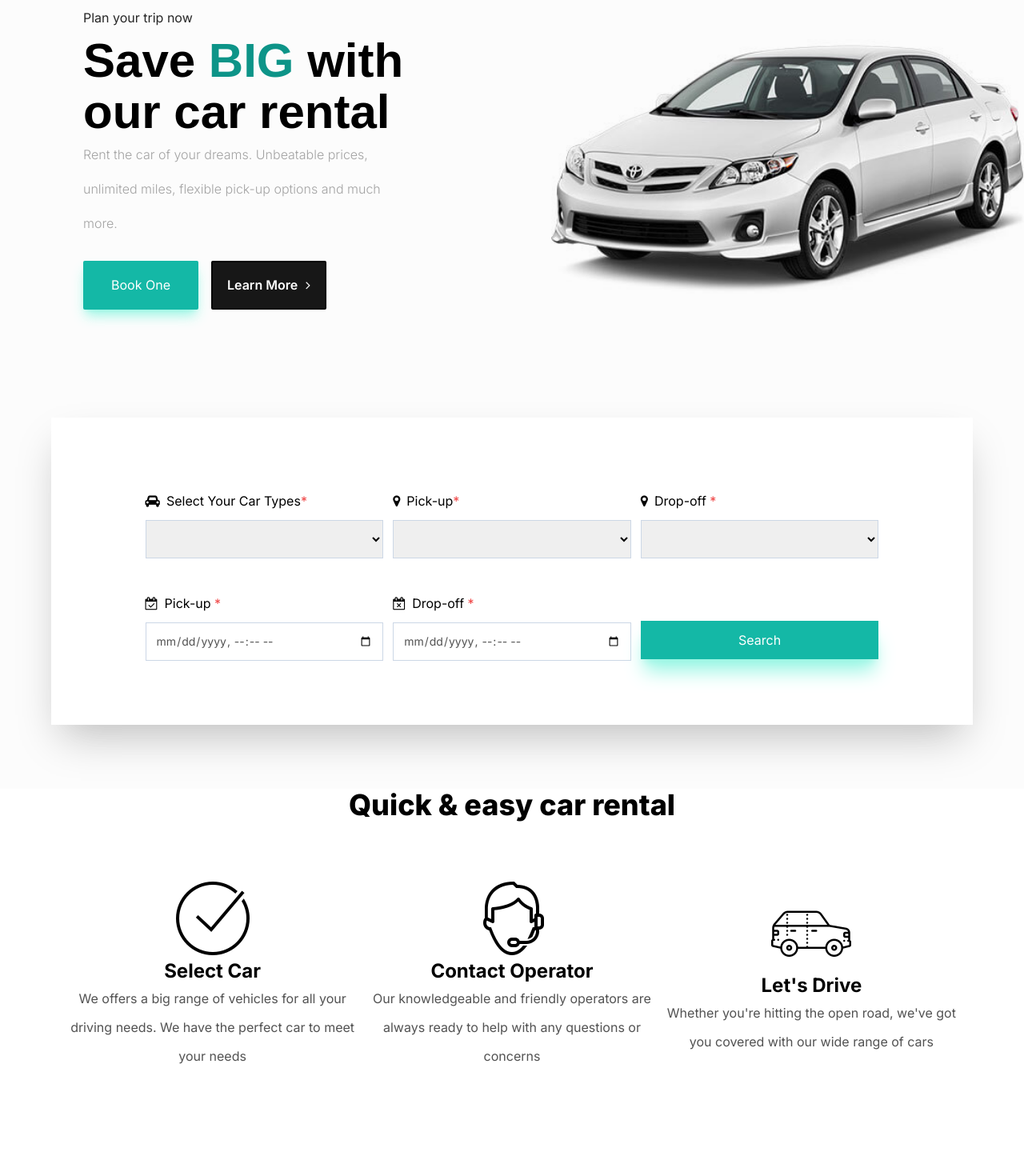
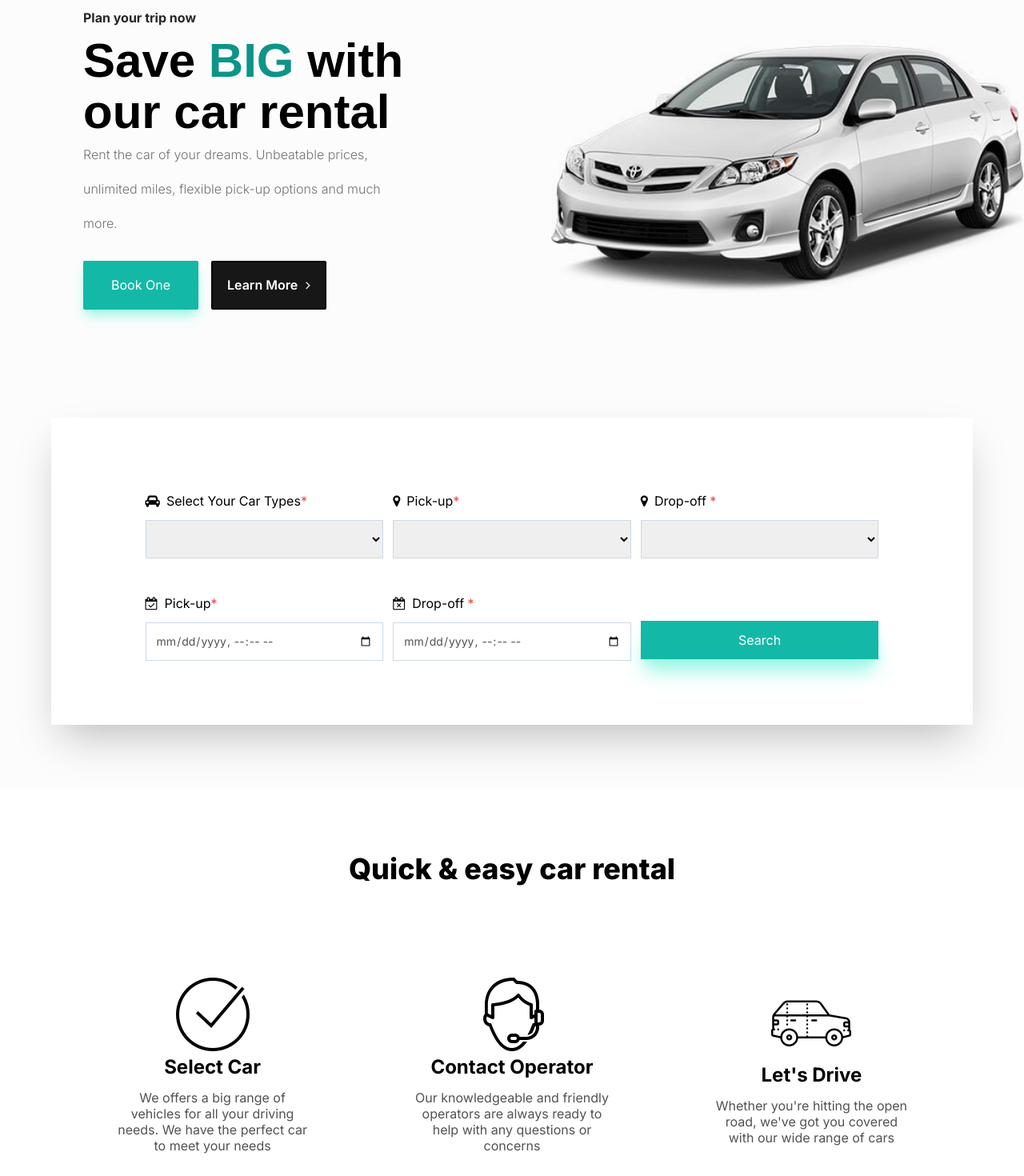
Before and after one commit to sepehrbeyranvand/lent-cars, a Next.js app: page / in a window 1280 px wide. Shown: the part 230-1700 px from the top of the page at 80% size. Before the commit the page ends 1584 px from the top, so only its background shows below. Built offline with nearby package versions, Linux system fonts and the light colour scheme.

Commit message:
set states

```diff
--- a/src/app/page.js
+++ b/src/app/page.js
@@ -10,9 +10,9 @@ export default function Home() {
         <div className='bg-[#fafafaa8]'>
         <section className='flex items-center h-[82vh]'>
           <div className='basis-1/2 p-2 leading-[2.7rem] ms-24'>
-            <p className='text-neutral-800'>Plan your trip now</p>
+            <p className='font-bold text-neutral-800'>Plan your trip now</p>
             <h1 className='text-6xl leading-[4rem] font-extrabold w-[70%]'>Save <span className='text-teal-600 font-extrabold'>BIG</span> with our car rental</h1>
-            <p className=' text-neutral-400 font-light w-[70%]'>Rent the car of your dreams. Unbeatable prices, unlimited miles, flexible pick-up options and much more.</p>
+            <p className=' text-neutral-500 font-light w-[70%]'>Rent the car of your dreams. Unbeatable prices, unlimited miles, flexible pick-up options and much more.</p>
             <div className='flex gap-x-4 mt-6'>
               <button className='text-white bg-teal-500 p-[.45rem] rounded-sm w-36 shadow-lg shadow-teal-200 hover:bg-teal-600 transition .4s ease-in-out duration-200'>Book One</button>
               <button className='text-white bg-neutral-900 p-[.45rem] rounded-sm w-36 hover:bg-white hover:text-black transition .5s ease-in-out duration-300 border-2 font-semibold border-black outline-none'>Learn More <i className='fa fa-angle-right ms-[.378rem]'></i></button>
--- a/src/components/easyGet.jsx
+++ b/src/components/easyGet.jsx
@@ -4,16 +4,18 @@ import trip from "../assets/trip.png";
 import Image from "next/image";
 
 export default function EasyGet() {
+
+
   return (
-    <div>
+    <div className="mt-20">
       <h1 className="text-center text-4xl font-extrabold">
         Quick & easy car rental
       </h1>
-      <div className="flex flex-wrap justify-center items-center p-4 mt-14">
+      <div className="flex flex-wrap justify-center items-center p-4 mt-24">
         <div className="flex flex-col leading-9  w-[30%] justify-center items-center">
           <Image src={accept} />
           <h1 className="text-2xl font-bold">Select Car</h1>
-          <p className="text-center text-neutral-600">
+          <p className="text-center w-[65%] my-3 leading-5 text-neutral-600">
             We offers a big range of vehicles for all your driving needs. We
             have the perfect car to meet your needs
           </p>
@@ -21,7 +23,7 @@ export default function EasyGet() {
         <div className="flex flex-col leading-9  w-[30%] justify-center items-center">
           <Image src={serviceAgent} />
           <h1 className="text-2xl font-bold">Contact Operator</h1>
-          <p className="text-center text-neutral-600">
+          <p className="text-center w-[65%] my-3 leading-5 text-neutral-600">
             Our knowledgeable and friendly operators are always ready to help
             with any questions or concerns
           </p>
@@ -29,7 +31,7 @@ export default function EasyGet() {
         <div className="flex flex-col leading-9  w-[30%] justify-center items-center">
           <Image src={trip} />
           <h1 className="text-2xl font-bold">Let's Drive</h1>
-          <p className="text-center text-neutral-600">
+          <p className="text-center w-[65%] my-3 leading-5 text-neutral-600">
             Whether you're hitting the open road, we've got you covered with our
             wide range of cars
           </p>
--- a/src/components/getCar.jsx
+++ b/src/components/getCar.jsx
@@ -1,4 +1,18 @@
+"use client"
+import { useState } from "react";
+
 export default function GetCar() {
+  //Variables
+  const [carType,setCarType] = useState('')
+  const [pickUpCity,setPickUpCity] = useState('')
+  const [dropOfCity,setDropOfCity] = useState('')
+  const [pickUpTime,setPickUpTime] = useState('')
+  const [dropOfTime,setDropOfTime] = useState('')
+
+  //End Variables
+
+
+
   return (
     <div className="flex justify-center items-center">
       <div className=" p-20 w-[90%] shadow-2xl mb-[5rem] bg-white">
@@ -8,13 +22,13 @@ export default function GetCar() {
               <i className="fa fa-car text-xl me-2"></i>Select Your Car Types
               <span className="text-red-500">*</span>
             </label>
-           <select className="border border-1 border-[#ccd7e6] outline-none p-3 placeholder:text-[#ababab]" name="" id="">
+           <select value={carType} className="border border-1 border-[#ccd7e6] outline-none p-3 placeholder:text-[#ababab]" name="" id="">
               <option value=""></option>
-              <option value="Tehran">Mercedes Benz Charger</option>
-              <option value="Isfahan">Fiat Volt</option>
-              <option value="Mashhad">Ferrari Golf</option>
-              <option value="Karaj">Jaguar Challenger</option>
-              <option value="Yazd">Kia Element</option>
+              <option value="Mercedes Benz Charger">Mercedes Benz Charger</option>
+              <option value="Fiat Volt">Fiat Volt</option>
+              <option value="Ferrari Golf">Ferrari Golf</option>
+              <option value="Jaguar Challenger">Jaguar Challenger</option>
+              <option value="Kia Element">Kia Element</option>
             </select>
           </div>
           <div className="flex flex-col w-[30%]">
@@ -23,6 +37,7 @@ export default function GetCar() {
               <span className="text-red-500">*</span>
             </label>
             <select
+            value={pickUpCity}
              className="border border-1 border-[#ccd7e6] outline-none p-3 placeholder:text-[#ababab]"
               name=""
               id=""
@@ -42,6 +57,7 @@ export default function GetCar() {
               <span className="text-red-500">*</span>
             </label>
             <select
+            value={dropOfCity}
              className="border border-1  border-[#ccd7e6] outline-none p-3 placeholder:text-[#ababab]"
               name=""
               id=""
@@ -57,10 +73,11 @@ export default function GetCar() {
           </div>
           <div className="flex flex-col w-[30%]">
             <label className=" py-3">
-              <i className="fa fa-calendar-check-o me-2 text-xl"></i>Pick-up{" "}
+              <i className="fa fa-calendar-check-o me-2 text-xl"></i>Pick-up
               <span className="text-red-500">*</span>
             </label>
             <input
+            value={pickUpTime}
               type="datetime-local"
               className=" text-sm text-neutral-600 border border-1 border-[#ccd7e6] outline-none p-3 placeholder:text-[#ababab]"
             />
@@ -71,12 +88,13 @@ export default function GetCar() {
               <span className="text-red-500">*</span>
             </label>
             <input
+            value={dropOfTime}
               type="datetime-local"
               className=" text-sm text-neutral-600 border border-1 border-[#ccd7e6] outline-none p-3 placeholder:text-[#ababab]"
             />
           </div>
           <div className="mt-[2.8rem] w-[30%]">
-            <button className="text-white shadow-xl shadow-teal-200 bg-teal-500 w-full p-3 hover:shadow-2xl hover:bg-teal-600 transition .4s ease-in-out duration-200">
+            <button className="text-white shadow-xl shadow-teal-200 bg-teal-500 w-full p-3 hover:shadow-2xl hover:bg-teal-600 transition-all 0.4s ease-in-out duration-200">
               Search
             </button>
           </div>
```
